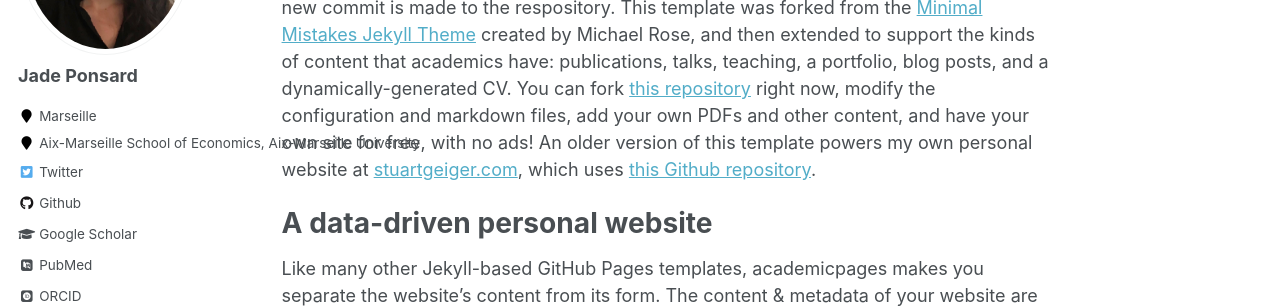
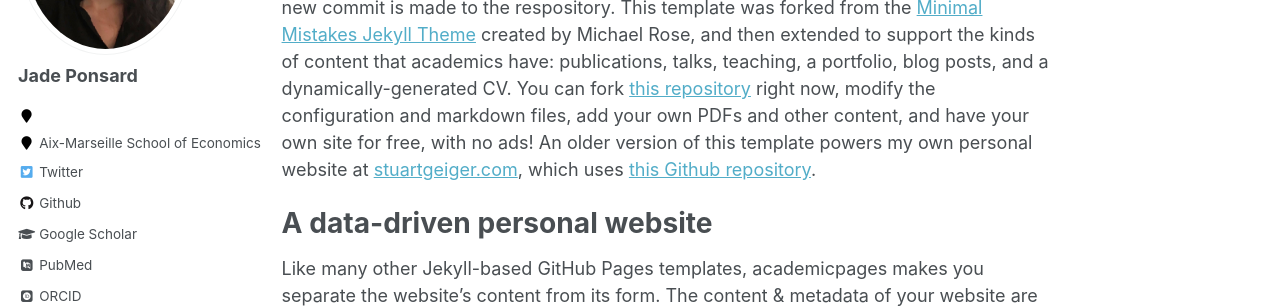
Before and after one commit to jadeponsard/jadeponsard.github.io, a Jekyll site: the page built from _pages/about.md, in a window 1280 px wide. Shown: the part 275-583 px from the top of the page. Built offline with Jekyll 4.4.1, drawn with Linux system fonts in a browser that asks for light colours; some web fonts are replaced.

Commit message:
Update _config.yml

```diff
--- a/_config.yml
+++ b/_config.yml
@@ -83,8 +83,8 @@ author:
   name             : "Jade Ponsard"
   avatar           : "profile.jpg"
   bio              : ""
-  location         : "Marseille"
-  employer         : "Aix-Marseille School of Economics, Aix-Marseille University"
+  location         : ""
+  employer         : "Aix-Marseille School of Economics"
   pubmed           : "https://www.ncbi.nlm.nih.gov/pubmed/?term=john+snow"
   googlescholar    : "http://yourfullgooglescholarurl.com"
   email            :
```
